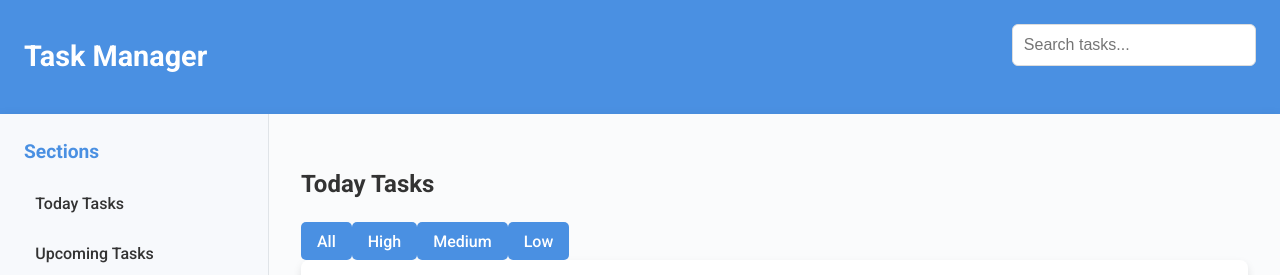
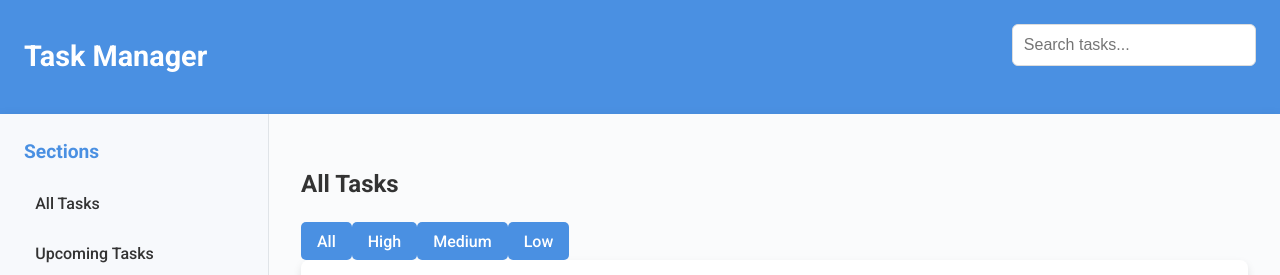
Before and after one commit to rahulbauddh/Task-Manager, a React (Vite) app: page / in a window 1280 px wide. Shown: the top 275 px of the page. Built offline with nearby package versions, Linux system fonts and the light colour scheme.

Commit message:
changed todays/daily task to all task

```diff
--- a/src/pages/Dashboard.jsx
+++ b/src/pages/Dashboard.jsx
@@ -10,7 +10,7 @@ import AppHeader from "../components/AppHeader.jsx";
 const Dashboard = () => {
   const [tasks, setTasks] = useState([]);
   const [searchTerm, setSearchTerm] = useState("");
-  const [activeSection, setActiveSection] = useState("today");
+  const [activeSection, setActiveSection] = useState("all");
   const [taskBeingEdited, setTaskBeingEdited] = useState(null);
   const [isTaskFormVisible, setIsTaskFormVisible] = useState(false);
   const [filters, setFilters] = useState({
@@ -35,7 +35,9 @@ const Dashboard = () => {
   };
 
   const editTask = (updatedTask) => {
-    setTasks(tasks.map((task) => (task.id === updatedTask.id ? updatedTask : task)));
+    setTasks(
+      tasks.map((task) => (task.id === updatedTask.id ? updatedTask : task))
+    );
     setTaskBeingEdited(null);
   };
 
@@ -56,9 +58,7 @@ const Dashboard = () => {
     today.setHours(0, 0, 0, 0);
 
     const sections = {
-      today: tasks.filter(
-        (task) => !task.completed && new Date(task.dueDate).setHours(0, 0, 0, 0) === today.getTime()
-      ),
+      all: tasks.sort((a, b) => new Date(a.dueDate) - new Date(b.dueDate)), // Sort all tasks by dueDate
       upcoming: tasks.filter(
         (task) => !task.completed && new Date(task.dueDate) > today
       ),
@@ -75,7 +75,9 @@ const Dashboard = () => {
     const filter = filters[activeSection];
     return getTasksBySection(activeSection).filter((task) => {
       const matchesFilter = filter === "all" || task.priority === filter;
-      const matchesSearch = task.title.toLowerCase().includes(searchTerm.toLowerCase());
+      const matchesSearch = task.title
+        .toLowerCase()
+        .includes(searchTerm.toLowerCase());
       return matchesFilter && matchesSearch;
     });
   };
@@ -100,7 +102,7 @@ const Dashboard = () => {
         <div className="sidebar">
           <h2>Sections</h2>
           <ul>
-            {["today", "upcoming", "overdue", "completed"].map((section) => (
+            {["all", "upcoming", "overdue", "completed"].map((section) => (
               <li key={section}>
                 <button onClick={() => handleSectionChange(section)}>
                   {section.charAt(0).toUpperCase() + section.slice(1)} Tasks
@@ -108,7 +110,10 @@ const Dashboard = () => {
               </li>
             ))}
           </ul>
-          <button className="nav-add-task" onClick={() => setIsTaskFormVisible(true)}>
+          <button
+            className="nav-add-task"
+            onClick={() => setIsTaskFormVisible(true)}
+          >
             Add Task
           </button>
         </div>
@@ -116,7 +121,10 @@ const Dashboard = () => {
         <div className="task-content">
           {isTaskFormVisible && (
             <div className="task-form-popup">
-              <TaskForm addTask={addTask} onCancel={() => setIsTaskFormVisible(false)} />
+              <TaskForm
+                addTask={addTask}
+                onCancel={() => setIsTaskFormVisible(false)}
+              />
             </div>
           )}
 
@@ -133,7 +141,9 @@ const Dashboard = () => {
               <>
                 <div className="section-header">
                   <h2>
-                    {activeSection.charAt(0).toUpperCase() + activeSection.slice(1)} Tasks
+                    {activeSection.charAt(0).toUpperCase() +
+                      activeSection.slice(1)}{" "}
+                    Tasks
                   </h2>
                   <Filter
                     filter={filters[activeSection]}
--- a/src/pages/searchList.jsx
+++ b/src/pages/searchList.jsx
@@ -1,10 +1,16 @@
 import PropTypes from "prop-types";
 import "../components/TaskList.css";
 
-const SearchList = ({ s_title, tasks, deleteTask, toggleTaskCompletion, onEdit }) => {
+const SearchList = ({
+  s_title,
+  tasks,
+  deleteTask,
+  toggleTaskCompletion,
+  onEdit,
+}) => {
   // Filter tasks based on search term across all tasks
-  const filteredTasks = tasks.filter((task) =>
-    task.title.toLowerCase().includes(s_title.toLowerCase())
+  const filteredTasks = tasks.filter(
+    (task) => task.title.toLowerCase().includes(s_title.toLowerCase())
     // console.log("");
   );
 
@@ -14,7 +20,11 @@ const SearchList = ({ s_title, tasks, deleteTask, toggleTaskCompletion, onEdit }
         filteredTasks.map((task) => (
           <div key={task.id} className="task-item">
             {/* Tag for Complete/Incomplete status */}
-            <span className={`status-tag ${task.completed ? "complete" : "incomplete"}`}>
+            <span
+              className={`status-tag ${
+                task.completed ? "complete" : "incomplete"
+              }`}
+            >
               {task.completed ? "Complete" : "Incomplete"}
             </span>
 
@@ -29,17 +39,26 @@ const SearchList = ({ s_title, tasks, deleteTask, toggleTaskCompletion, onEdit }
               <button className="edit-btn" onClick={() => onEdit(task)}>
                 Edit
               </button>
-              <button className="delete-btn" onClick={() => deleteTask(task.id)}>
+              <button
+                className="delete-btn"
+                onClick={() => deleteTask(task.id)}
+              >
                 Delete
               </button>
-              <button className="toggle-btn" onClick={() => toggleTaskCompletion(task.id)}>
+              <button
+                className="toggle-btn"
+                onClick={() => toggleTaskCompletion(task.id)}
+              >
                 {task.completed ? "Mark as Incomplete" : "Mark as Completed"}
               </button>
             </div>
           </div>
         ))
       ) : (
-        <p>No tasks found matching "{s_title}" in current section, iterate through other sections</p>
+        <p>
+          No tasks found matching &quot;{s_title}&quot; in current section,
+          iterate through other sections
+        </p>
       )}
     </div>
   );
@@ -63,81 +82,3 @@ SearchList.propTypes = {
 };
 
 export default SearchList;
-
-
-// import PropTypes from "prop-types";
-// import "../components/TaskList.css";
-
-// const SearchList = ({
-//   s_title,
-//   tasks,
-//   deleteTask,
-//   toggleTaskCompletion,
-//   onEdit,
-// }) => {
-//   return (
-//     <div className="task-list">
-//       {tasks
-//         .filter(
-//           (task) => task.title.toLowerCase().includes(s_title.toLowerCase())
-//           // task.title.toLowerCase() === s_title.toLowerCase()
-//         )
-//         .map((task) => (
-//           <div key={task.id} className={`task-item`}>
-//             {/* Tag for Complete/Incomplete status */}
-//             <span
-//               className={`status-tag ${
-//                 task.completed ? "complete" : "incomplete"
-//               }`}
-//             >
-//               {task.completed ? "Complete" : "Incomplete"}
-//             </span>
-
-//             <h3>{task.title}</h3>
-//             <p>{task.description}</p>
-//             <p>Due Date: {task.dueDate}</p>
-//             <p>Priority: {task.priority}</p>
-
-//             <div className="task-divider"></div>
-
-//             <div className="task-actions">
-//               <button className="edit-btn" onClick={() => onEdit(task)}>
-//                 Edit
-//               </button>
-//               <button
-//                 className="delete-btn"
-//                 onClick={() => deleteTask(task.id)}
-//               >
-//                 Delete
-//               </button>
-//               <button
-//                 className="toggle-btn"
-//                 onClick={() => toggleTaskCompletion(task.id)}
-//               >
-//                 {task.completed ? "Mark as Incomplete" : "Mark as Completed"}
-//               </button>
-//             </div>
-//           </div>
-//         ))}
-//     </div>
-//   );
-// };
-
-// SearchList.propTypes = {
-//   s_title: PropTypes.string.isRequired,
-//   tasks: PropTypes.arrayOf(
-//     PropTypes.shape({
-//       id: PropTypes.number.isRequired,
-//       title: PropTypes.string.isRequired,
-//       description: PropTypes.string.isRequired,
-//       dueDate: PropTypes.string.isRequired,
-//       priority: PropTypes.string.isRequired,
-//       completed: PropTypes.bool.isRequired,
-//     })
-//   ).isRequired,
-//   onEdit: PropTypes.func.isRequired,
-//   deleteTask: PropTypes.func.isRequired,
-//   toggleTaskCompletion: PropTypes.func.isRequired,
-// };
-
-// export default SearchList;
```
